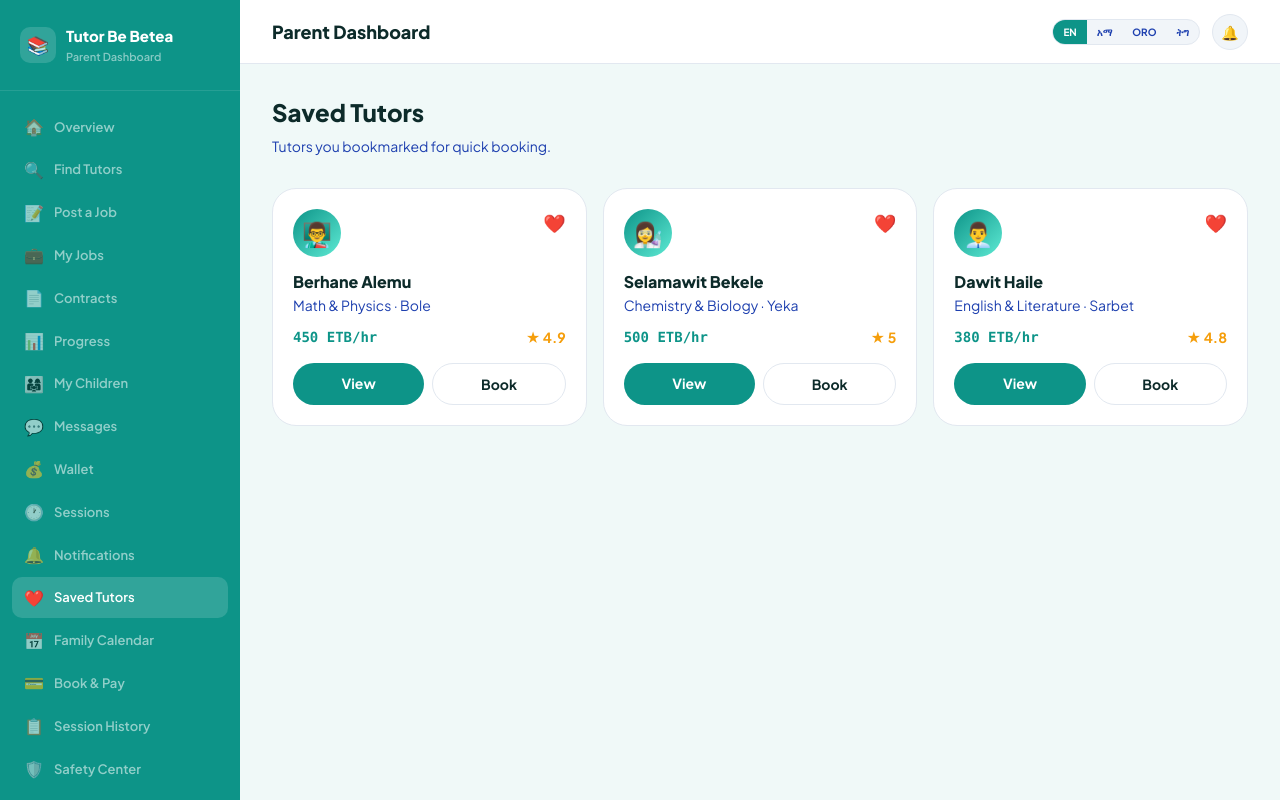
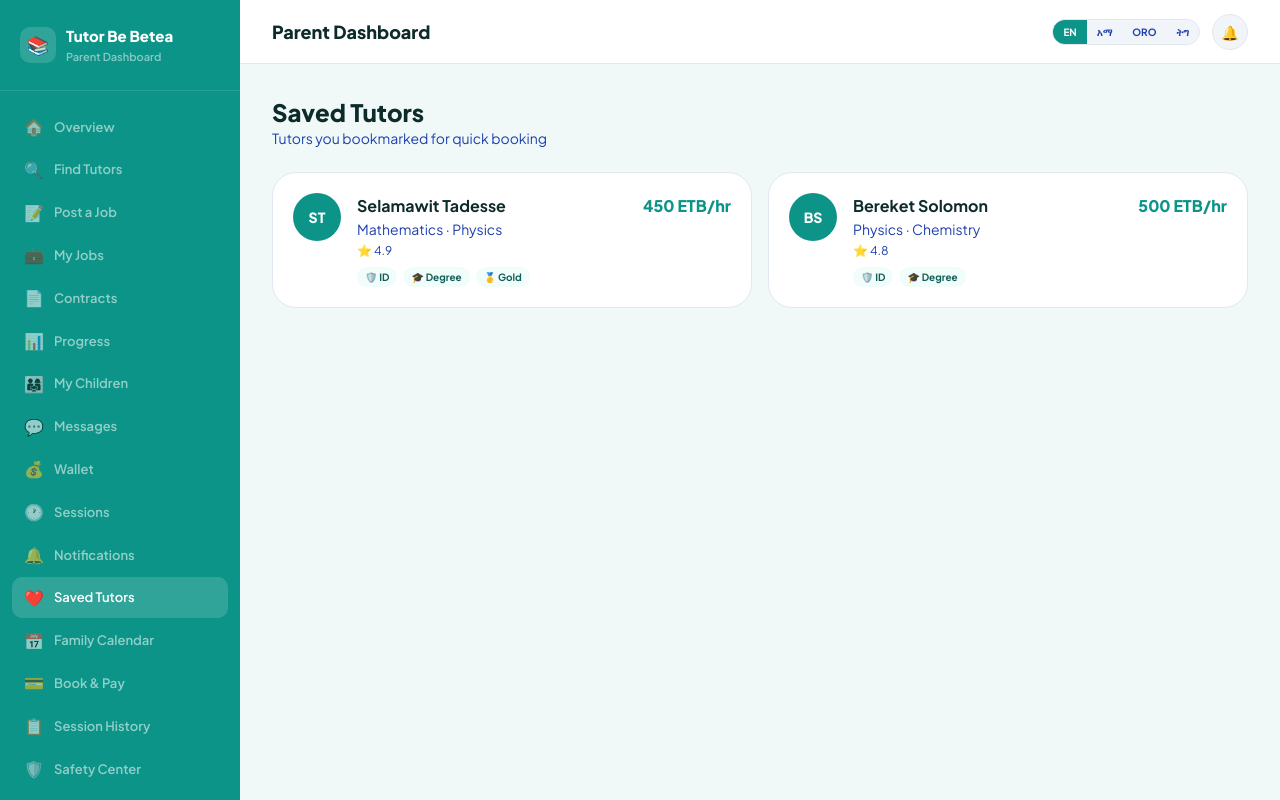
Before and after one commit to Zeordi/tutor-be-betea, a Next.js app in the folder apps/web/: page /parent/favorites in a window 1280 px wide. Shown: the top 800 px of the page. Built offline with nearby package versions, Linux system fonts and the light colour scheme; sample sign-in values are in the browser's storage.

Commit message:
Update page.tsx

```diff
--- a/apps/web/app/parent/favorites/page.tsx
+++ b/apps/web/app/parent/favorites/page.tsx
@@ -3,57 +3,82 @@
 import Link from "next/link";
 
 const SAVED = [
-  { id: "1", name: "Berhane Alemu", sub: "Math & Physics", city: "Bole", rate: 450, rating: 4.9, emoji: "👨‍🏫" },
-  { id: "2", name: "Selamawit Bekele", sub: "Chemistry & Biology", city: "Yeka", rate: 500, rating: 5.0, emoji: "👩‍🔬" },
-  { id: "3", name: "Dawit Haile", sub: "English & Literature", city: "Sarbet", rate: 380, rating: 4.8, emoji: "👨‍💼" },
+  {
+    id: "1",
+    name: "Selamawit Tadesse",
+    sub: "Mathematics · Physics",
+    rate: 450,
+    rating: 4.9,
+    badges: ["🛡️ ID", "🎓 Degree", "🥇 Gold"],
+  },
+  {
+    id: "2",
+    name: "Bereket Solomon",
+    sub: "Physics · Chemistry",
+    rate: 500,
+    rating: 4.8,
+    badges: ["🛡️ ID", "🎓 Degree"],
+  },
 ];
 
-export default function FavoritesPage() {
+export default function ParentFavoritesPage() {
   return (
-    <div>
-      <h1 className="mb-2 text-2xl font-black text-[var(--foreground)]">Saved Tutors</h1>
-      <p className="mb-8 text-sm text-[var(--secondary)]">
-        Tutors you bookmarked for quick booking.
-      </p>
-      <div className="grid gap-4 sm:grid-cols-2 xl:grid-cols-3">
+    <div className="space-y-6">
+      <div>
+        <h1 className="text-2xl font-extrabold text-[var(--text)]">Saved Tutors</h1>
+        <p className="text-sm text-[var(--secondary)]">
+          Tutors you bookmarked for quick booking
+        </p>
+      </div>
+
+      <div className="grid gap-4 md:grid-cols-2">
         {SAVED.map((t) => (
-          <div
+          <Link
             key={t.id}
-            className="rounded-2xl border border-[var(--border)] bg-[var(--card)] p-5"
+            href={`/parent/tutors/${t.id}`}
+            className="rounded-2xl border border-[var(--border)] bg-[var(--card)] p-5 transition hover:shadow-md"
           >
-            <div className="mb-3 flex items-start justify-between">
-              <div className="flex h-12 w-12 items-center justify-center rounded-full bg-gradient-to-br from-[var(--primary)] to-teal-300 text-2xl">
-                {t.emoji}
+            <div className="flex items-start gap-4">
+              <div className="flex h-12 w-12 items-center justify-center rounded-2xl bg-[var(--primary)] text-sm font-black text-white">
+                {t.name
+                  .split(" ")
+                  .map((n) => n[0])
+                  .slice(0, 2)
+                  .join("")}
               </div>
-              <span className="text-lg">❤️</span>
+              <div className="min-w-0 flex-1">
+                <div className="flex items-start justify-between gap-2">
+                  <p className="font-bold text-[var(--text)]">{t.name}</p>
+                  <p className="shrink-0 font-extrabold text-[var(--primary)]">
+                    {t.rate} ETB/hr
+                  </p>
+                </div>
+                <p className="text-sm text-[var(--secondary)]">{t.sub}</p>
+                <p className="mt-1 text-xs text-[var(--secondary)]">⭐ {t.rating}</p>
+                <div className="mt-2 flex flex-wrap gap-1.5">
+                  {t.badges.map((b) => (
+                    <span
+                      key={b}
+                      className="rounded-full bg-teal-50 px-2 py-0.5 text-[10px] font-bold text-teal-800 dark:bg-teal-950/40 dark:text-teal-200"
+                    >
+                      {b}
+                    </span>
+                  ))}
+                </div>
+              </div>
             </div>
-            <p className="font-extrabold text-[var(--foreground)]">{t.name}</p>
-            <p className="mb-3 text-sm text-[var(--secondary)]">
-              {t.sub} · {t.city}
-            </p>
-            <div className="mb-4 flex justify-between text-sm">
-              <span className="font-mono font-black text-[var(--primary)]">
-                {t.rate} ETB/hr
-              </span>
-              <span className="font-bold text-amber-500">★ {t.rating}</span>
-            </div>
-            <div className="flex gap-2">
-              <Link
-                href={`/parent/tutors/${t.id}`}
-                className="flex-1 rounded-xl bg-[var(--primary)] py-2.5 text-center text-sm font-bold text-white"
-              >
-                View
-              </Link>
-              <Link
-                href="/parent/checkout"
-                className="flex-1 rounded-xl border border-[var(--border)] py-2.5 text-center text-sm font-bold text-[var(--foreground)]"
-              >
-                Book
-              </Link>
-            </div>
-          </div>
+          </Link>
         ))}
       </div>
+
+      {SAVED.length === 0 && (
+        <div className="rounded-2xl border border-dashed border-[var(--border)] p-10 text-center">
+          <p className="font-bold text-[var(--text)]">No saved tutors yet</p>
+          <Link href="/parent/tutors" className="mt-3 inline-block font-bold text-[var(--primary)]">
+            Browse tutors →
+          </Link>
+        </div>
+      )}
     </div>
   );
 }
```
